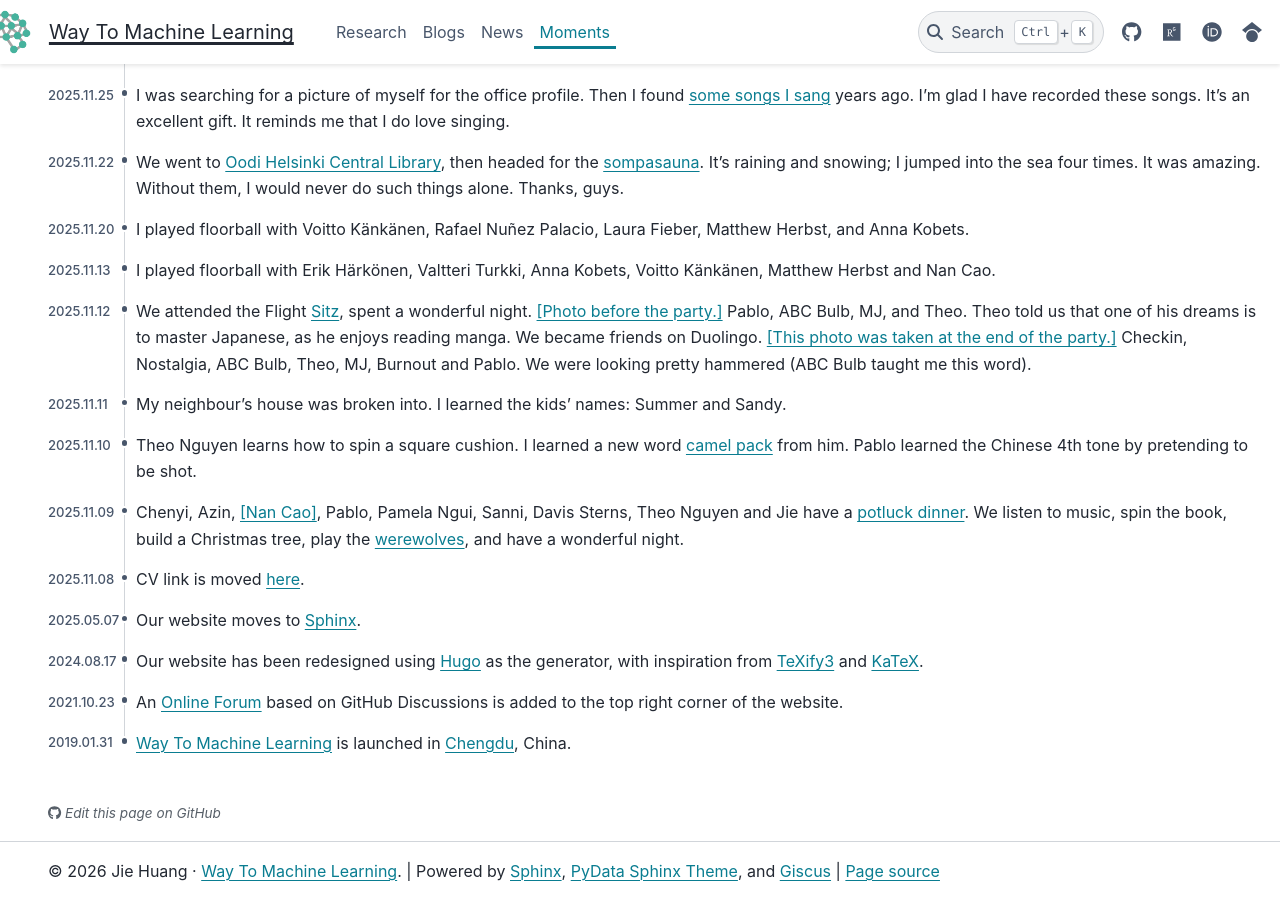
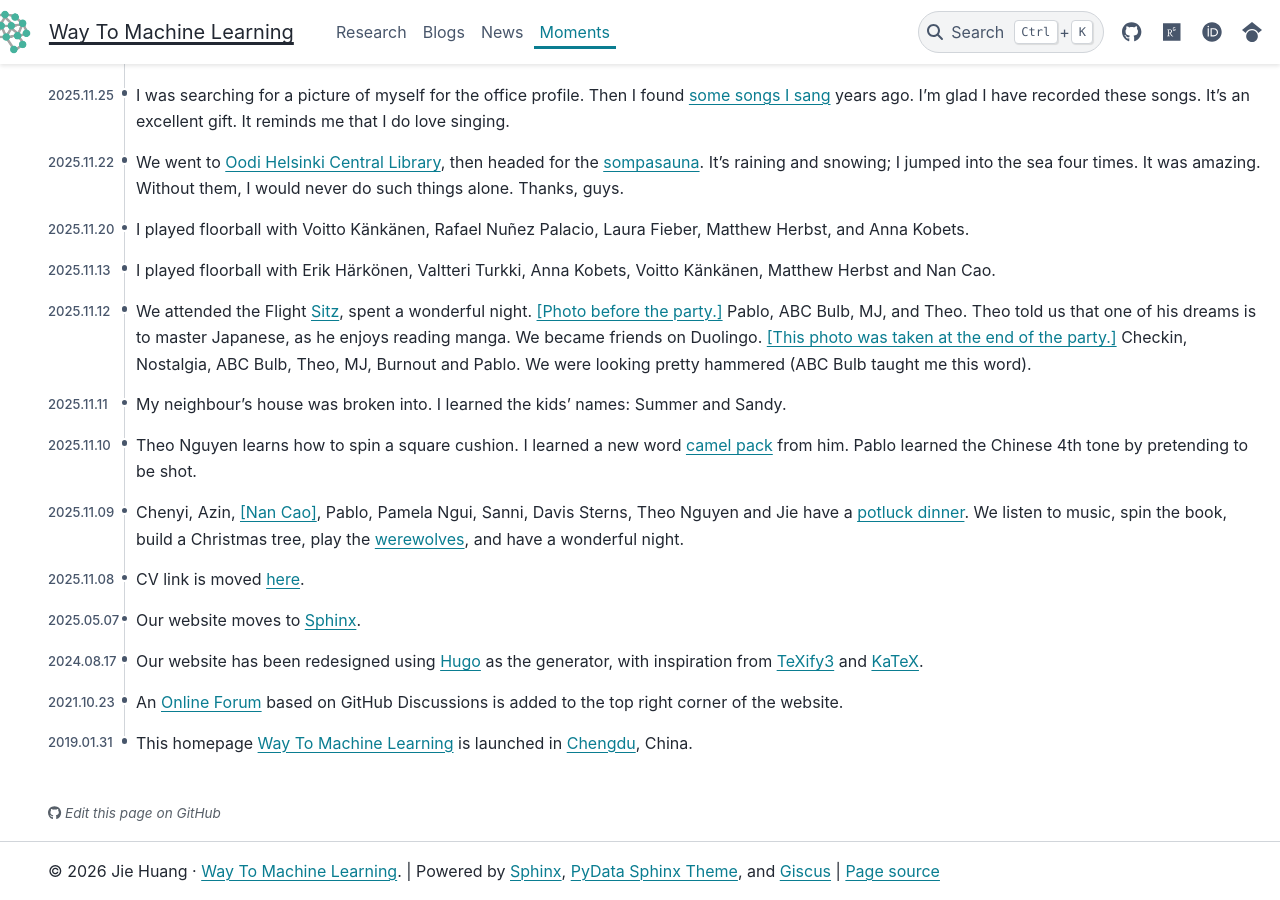
Before and after one commit to way2ml/way2ml.github.io, a Sphinx documentation site: the page built from doc/moments.md, in a window 1280 px wide and 900 px high, scrolled down 2005 px. Built offline with Sphinx 7.4.7 and the PyData theme 0.15.4, drawn with Linux system fonts in a browser that asks for light colours.

Commit message:
Revise launch description for Way To Machine Learning
Updated the description of the launch date for the homepage.

```diff
--- a/doc/moments.md
+++ b/doc/moments.md
@@ -43,4 +43,4 @@ Checkin, Nostalgia, ABC Bulb, Theo, MJ, Burnout and Pablo.  We were looking pret
 - 2025.05.07 Our website moves to [Sphinx](https://www.sphinx-doc.org/en/master/).
 - 2024.08.17 Our website has been redesigned using [Hugo](https://gohugo.io/) as the generator, with inspiration from [TeXify3](https://github.com/michaelneuper/hugo-texify3) and [KaTeX](https://katex.org/).
 - 2021.10.23 An [Online Forum](https://github.com/way2ml/forum/discussions) based on GitHub Discussions is added to the top right corner of the website.
-- 2019.01.31 [Way To Machine Learning](https://way2ml.github.io/) is launched in [Chengdu](https://goo.gl/maps/Hjto2WtzYHeCBsmQ9), China.
+- 2019.01.31 This homepage [Way To Machine Learning](https://way2ml.github.io/) is launched in [Chengdu](https://goo.gl/maps/Hjto2WtzYHeCBsmQ9), China.
```
